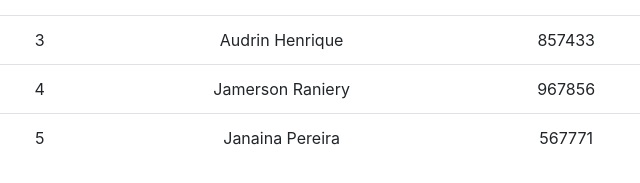
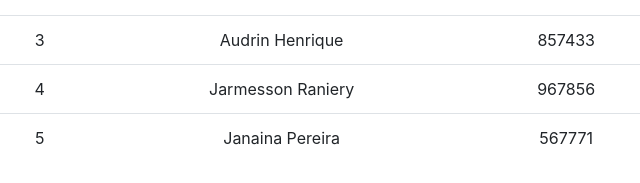
Before and after one commit to Audrin20/Projeto_DW, a plain HTML site: page html/equipe.html in a window 1280 px wide. Shown: the part 237-420 px from the top of the page, 0-640 px from the left. Drawn offline with nearby package versions, Linux system fonts and the light colour scheme.

Commit message:
add de arquivo equipe.html

```diff
--- a/html/equipe.html
+++ b/html/equipe.html
@@ -73,7 +73,7 @@
                 </tr>
                 <tr>
                     <td>4</td>
-                    <td>Jamerson Raniery</td>
+                    <td>Jarmesson Raniery</td>
                     <td>967856</td>
 		    <td>36</td>
                     <td>612.236.653-09</td>
```
